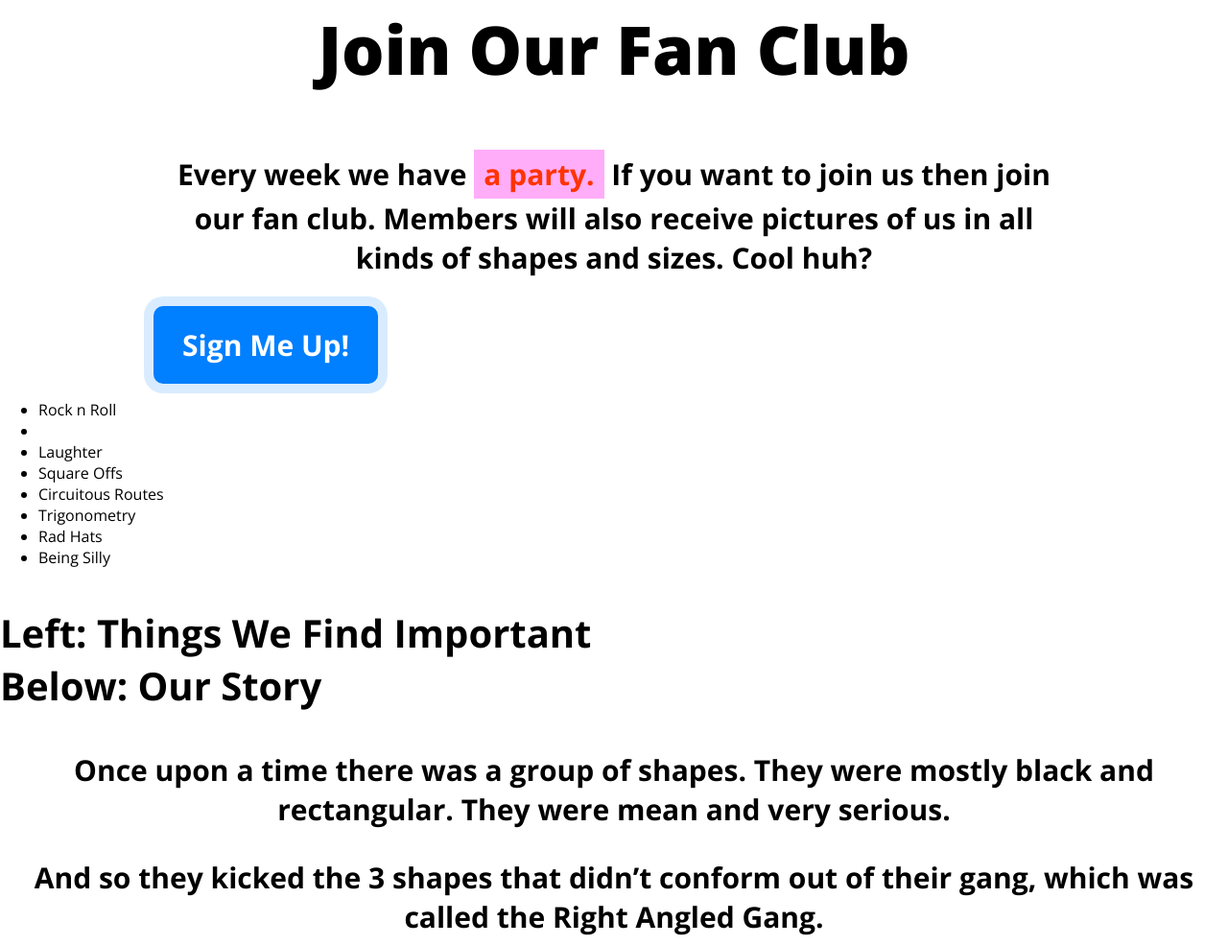
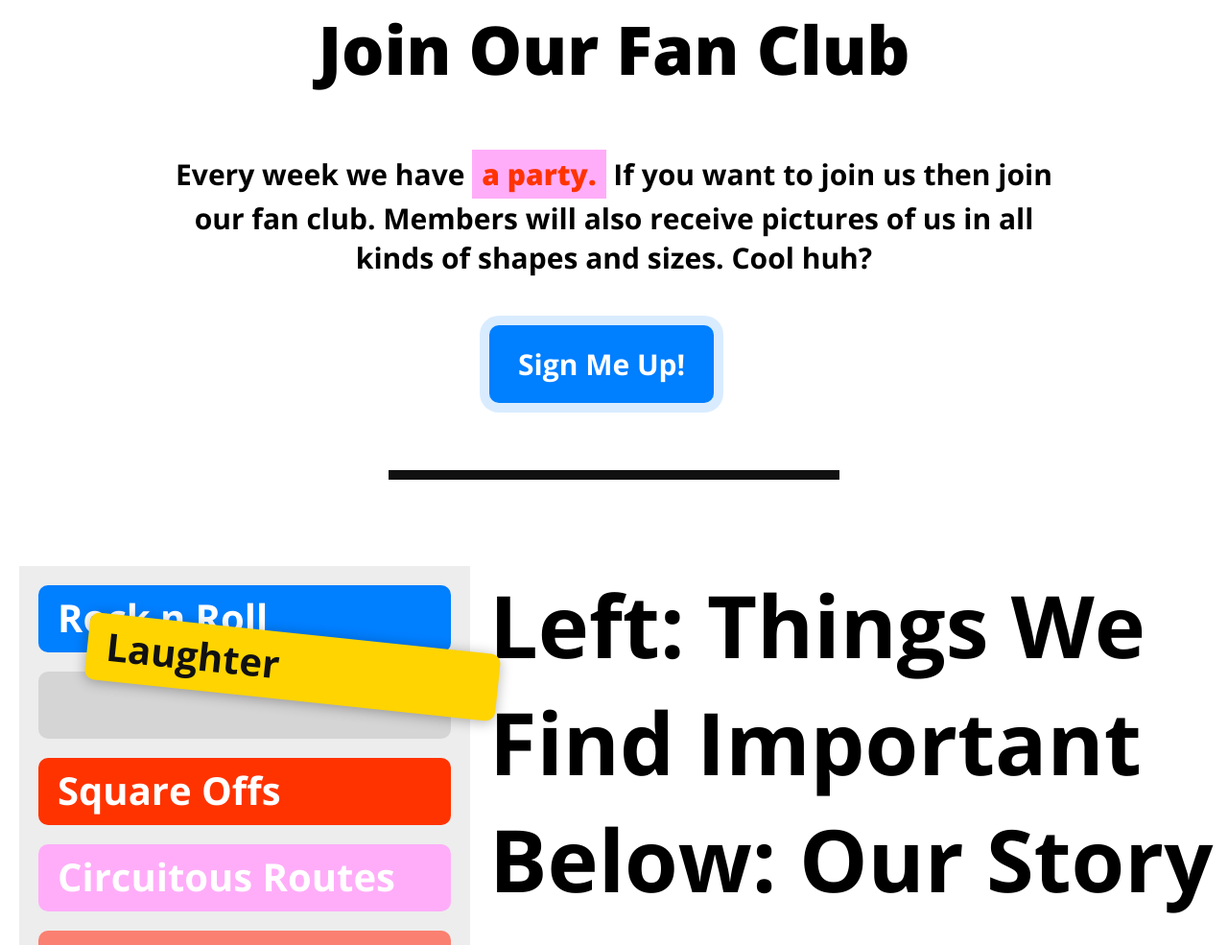
Before and after one commit to MaxDragonil/Fun-Clube, a plain HTML site: page index.html in a window 1280 px wide. Shown: the part 955-1940 px from the top of the page at 96% size. Drawn offline with nearby package versions, Linux system fonts and the light colour scheme; files whose address does not match are found by name.

Commit message:
story section, footer styling
Also added some HTML and changed
a few other bits of CSS

```diff
--- a/Css/style.css
+++ b/Css/style.css
@@ -89,17 +89,24 @@ character3{
 }
 
 a.cta,
-button.cta.alt{
+button.cta{
     font-size: 30px;
     font-weight: bold;
     color: white;
-    background-color: #007FFF;
+    background: #007FFF;
     display: inline-block;
     box-shadow: 0 0 0 10px rgba(0, 127, 255, .15);
     padding: 20px 30px;
     border-radius: 10px;
     text-decoration: none;
+    outline: none;
+    cursor: pointer;
+    margin: 20px 350px 0;
+}
 
+a.cta:active,
+button.cta:active{
+    opacity: .7;
 }
 
 a.cta.alt,
@@ -115,6 +122,7 @@ nav{
     box-shadow: 0 5px 8px rgba(0,0,0,.2);
     position: sticky;
     top: 0;
+    z-index: 2;
 }
 
 nav .logo{
@@ -179,14 +187,106 @@ nav ul li a{
     padding: 5px 10px;
     line-height: 50px;
     display: inline;
+    font-weight: 800;
 }
 
+.sep{
+    width: 470px;
+    height: 10px;
+    background-color: #111111;
+    margin: 70PX auto;
+}
+
+.story h3{
+    font-size: 90px;
+}
+
+.story p{
+    font-size: 40px;
+    font-weight: bold;
+}
+
+.nb-list{
+    width: 470px;
+    padding: 20px;
+    box-sizing: border-box;
+    background-color: #EDEDED;
+    float: left;
+    margin: 0 20px 20px;
+    position: relative;
+}
+
+.nb-list li{
+    height: 70px;
+    border-radius: 10px;
+    font-size: 40px;
+    color: white;
+    font-weight: bold;
+    display: block;
+    margin-bottom: 20px;
+    padding: 6px 20px;
+    box-sizing: border-box;
+}
+
+.nb-list li.Red{background-color: #FF3300;}
+.nb-list li.blue{background-color: #007FFF;}
+.nb-list li.gray{background-color: rgba(0,0,0, .1);}
+.nb-list li.yellow{
+    background-color: #FFD400;
+    color: #111111;
+}
+.nb-list li.pink{background-color: #FFADF9;}
+.nb-list li.salmon{background-color: #FA8072;}
+
+.nb-list li.dragging{
+    position: absolute;
+    top: 70px;
+    left: 70px;
+    right: -30px;
+    transform: rotate(6deg);
+    box-shadow: 0 2px 14px rgba(0, 0, 0, .3);
+}
+
+.gang-img{
+    display: block;
+    margin: 0 auto;
+}
+
+footer{
+    text-align: center;
+    color: rgba(0, 0, 0, .4);
+    font-size: 20px;
+    margin: 85px 0 45px;
+    font-weight: bold;
+}
+
+footer a{
+    color: rgba(0, 0, 0, .4);
+}
+ .popup{
+     display: none;
+ }
 
 /*
 
-<div class="more=info" id="more-info">
-    <h2>Join Our Fan Club</h2>
-    <p>Every week we have <span class="highlight">a party.</span> If you want to join us then join our fan club. Members will also receive pictures of us in all kinds of shapes and sizes. Cool huh?</p>
-    <a class="cta">Sign Me Up!</a>
+<div class="sep"></div>
+    <div class="story" id="story">
+        <ul class="nb-list">
+            <li class="blue">Rock n Roll</li>
+            <li class="gray">&nbsp;</li>
+            <li class="yellow dragging">Laughter</li>
+            <li class="Red">Square Offs</li>
+            <li class="pink">Circuitous Routes</li>
+            <li class="salmon">Trigonometry</li>
+            <li class="blue">Rad Hats</li>
+            <li class="yellow">Being Silly</li>
+        </ul>
+        <h3>Left: Things We Find Important<br/>
+            Below: Our Story</h3>
+            <p>Once upon a time there was a group of shapes. They were mostly black and rectangular. They were mean and very serious.</p>
+                <p>And so they kicked the 3 shapes that didn’t conform out of their gang, which was called the Right Angled Gang.</p>
+                <p>And so these 3 shapes were very sad, but found great joy and comfort being around each other. They soon started having a lot of fun, started rocking and rolling, started being silly, and became the most well-known shape gang in the universe.</p>
+                <p>They even started making fun of squares and rectangles in what they like to call ‘Square Offs’!</p>
     </div>
+    <div class="sep"></div>
 */
--- a/index.html
+++ b/index.html
@@ -57,9 +57,11 @@
                 <p>They even started making fun of squares and rectangles in what they like to call ‘Square Offs’!</p>
     </div>
     <div class="sep"></div>
-    <img src="img/the-gang.png" width="735" height="399" alt="The Gang">
+    <img class="gang-img" src="img/the-gang.png" width="735" height="399" alt="The Gang">
     <footer>
-        Made by Rich from <a href="https://taptapkaboom.com">Tap Tap Kaboom</a>
+        <div class="wrapper">
+            Made by Rich from <a href="https://taptapkaboom.com">Tap Tap Kaboom</a>
+        </div>
     </footer>
     <div class="popup">
         <div class="blanket"></div>
```
